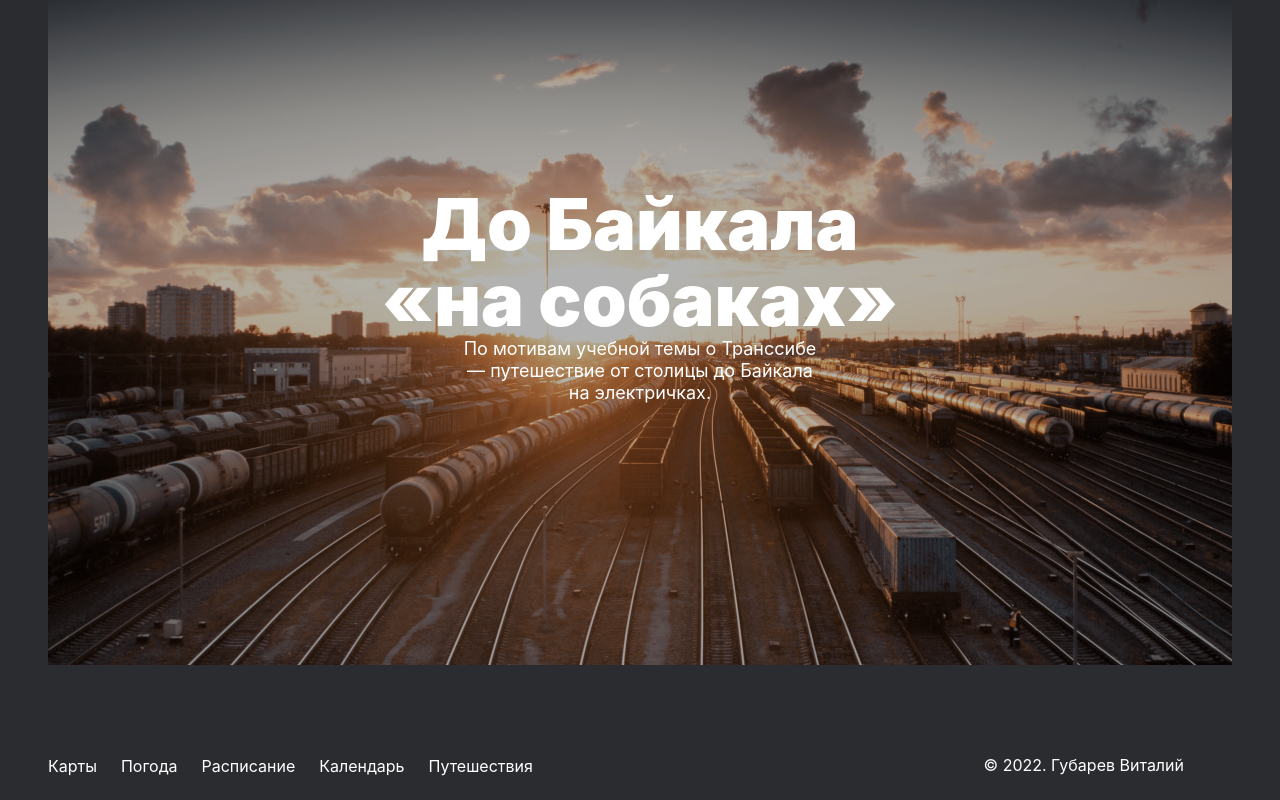
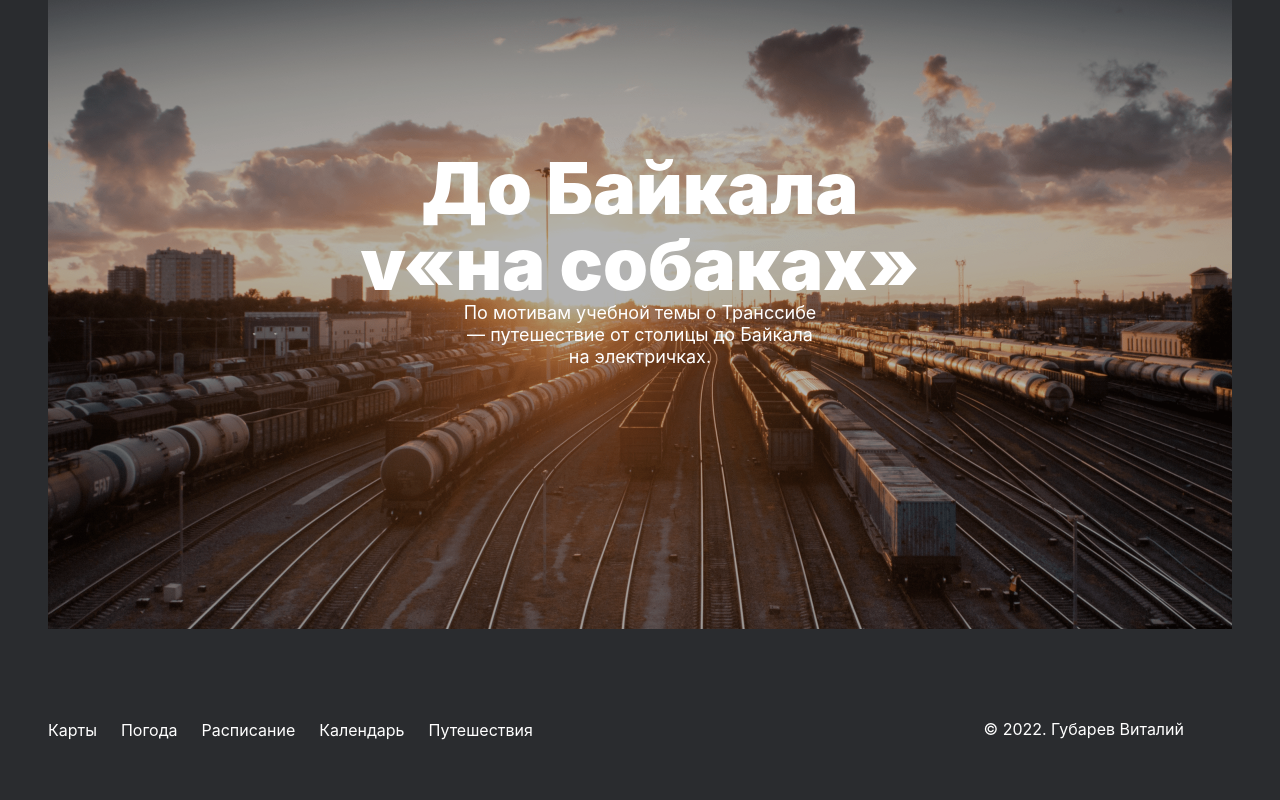
Before and after one commit to Elektr0l/russian-travel, a plain HTML site: page index.html in a window 1280 px wide. Shown: the part 6079-6879 px from the top of the page. After the commit the page ends 6843 px from the top, so only its background shows below. Drawn offline with Linux system fonts and the light colour scheme; a web font is replaced by a local one.

Commit message:
russian-travel_V1.6

```diff
--- a/index.html
+++ b/index.html
@@ -19,7 +19,7 @@
   <main class="content">
     <section class="lead">
       <h1 class="lead__title">Путешествия по&nbsp;России</h1>
-      <p class="lead__subtitle">Настоящая страна не в выпусках<br> новостей, а здесь.</p>
+      <p class="lead__subtitle">Настоящая страна не в выпусках новостей, а здесь.</p>
       <figure class="lead__image-wrapper">
         <img class="lead__image" src="./images/lead__images/lead__image.jpg" alt="Девушка спит в поезде преед окном">
         <figcaption class="lead__caption">ВАША ПОЛКА - ВЕРХНЯЯ</figcaption>
@@ -158,8 +158,8 @@
     </section>
     <section class="cover">
       <a class="cover__item" href="#">
-        <h2 class="cover__title">До Байкала<br> «на&nbsp;собаках»</h2>
-        <p class="cover__subtitle">По&nbsp;мотивам учебной темы о Транссибе <br>— путешествие от&nbsp;столицы
+        <h2 class="cover__title">До Байкала v«на&nbsp;собаках»</h2>
+        <p class="cover__subtitle">По&nbsp;мотивам учебной темы о Транссибе — путешествие от&nbsp;столицы
           до&nbsp;Байкала на&nbsp;электричках.</p>
       </a>
     </section>
```
